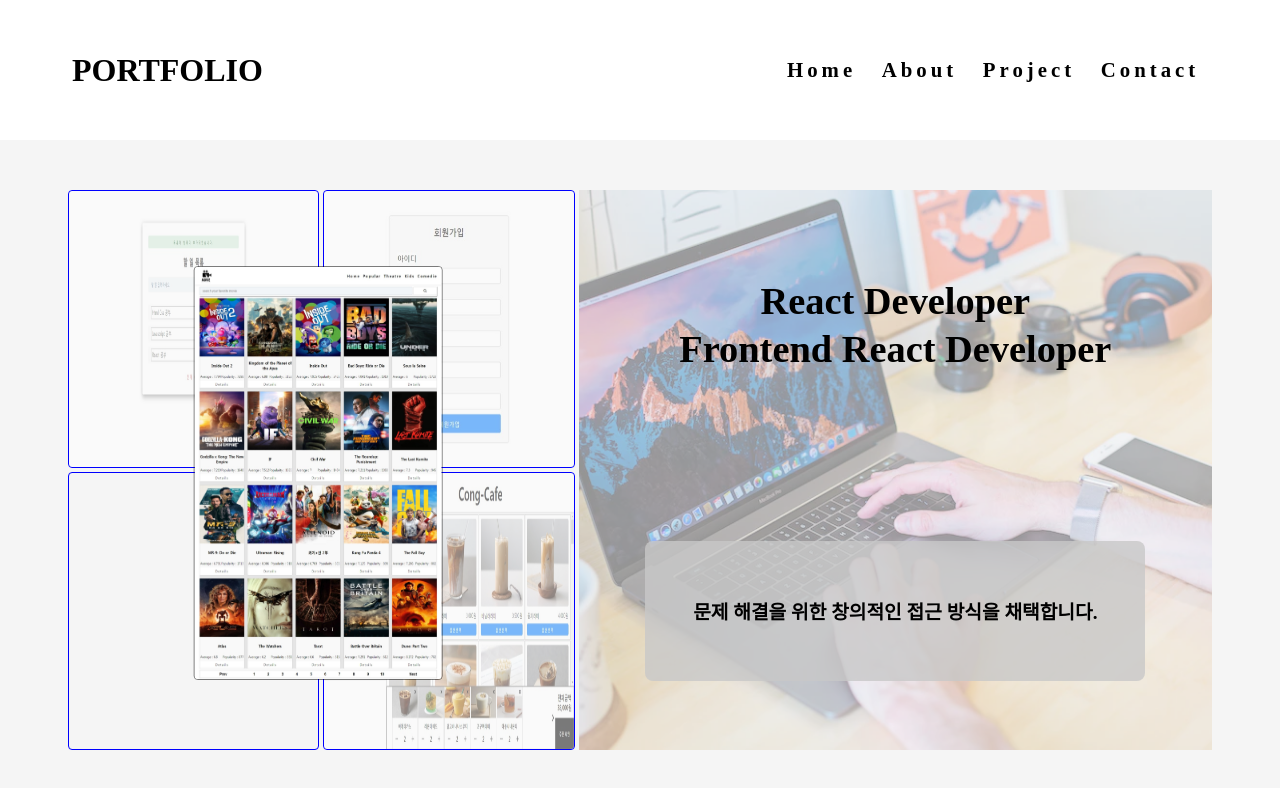
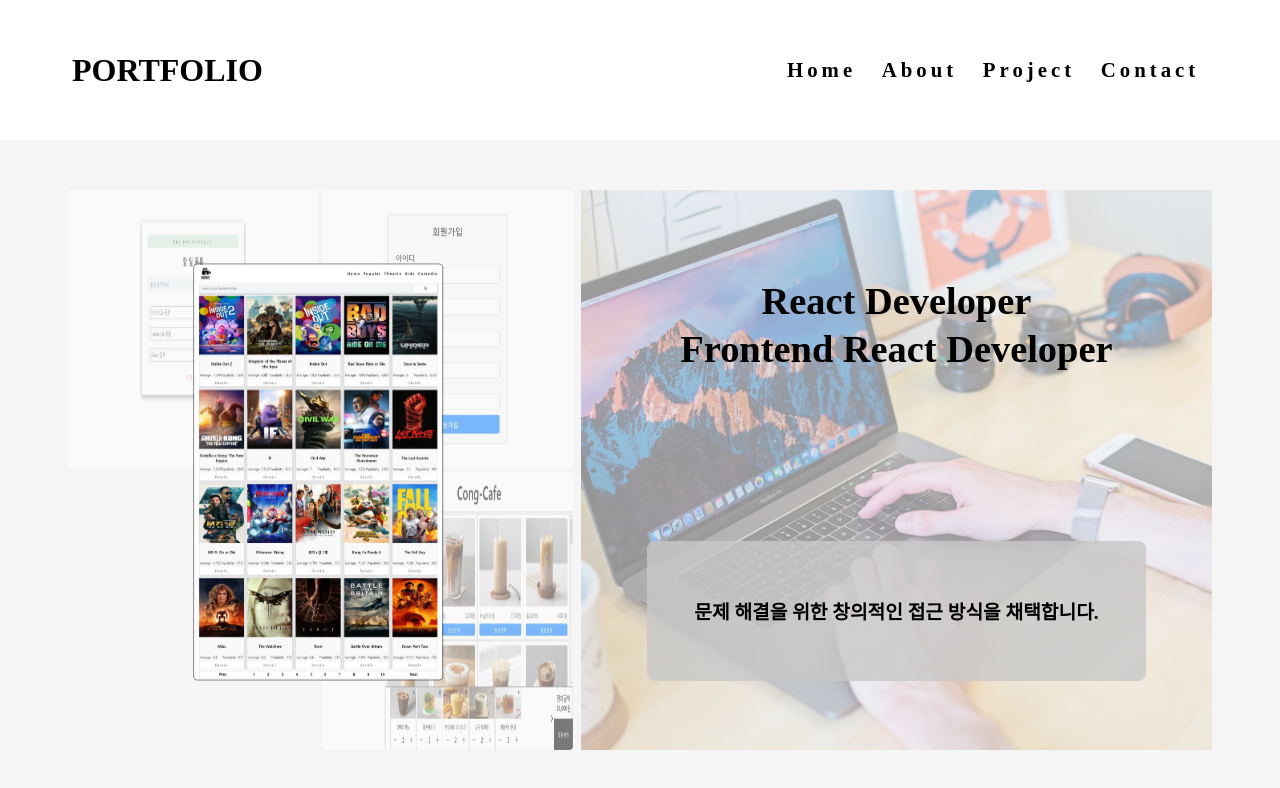
Before and after one commit to nonamehj/nonamehj.github.io, a React (Create React App) app in the folder homepage/: page / in a window 1280 px wide. Shown: the top 788 px of the page. Built offline with nearby package versions, Linux system fonts and the light colour scheme; the HTML template or start-up script is replaced by a standard one.

Commit message:
전체적으로 css 조금 수정

```diff
--- a/homepage/public/index.html
+++ b/homepage/public/index.html
@@ -24,7 +24,7 @@
       work correctly both with client-side routing and a non-root public URL.
       Learn how to configure a non-root public URL by running `npm run build`.
     -->
-    <title>homepage</title>
+    <title>Portfolio</title>
   </head>
   <body>
     <noscript>You need to enable JavaScript to run this app.</noscript>
--- a/homepage/src/components/home/HomePageStyle.css
+++ b/homepage/src/components/home/HomePageStyle.css
@@ -90,9 +90,11 @@
     display: grid;
     grid-template-columns: 0.8fr 1fr;
     gap: 0.25rem;
+    gap: 0.5rem;
     padding: 0.25rem;
     width: 95vw;
     max-height: 80vh;
+    /* border: 1px solid red; */
   }
   .content {
     height: 100%;
@@ -101,6 +103,7 @@
     /**/
     max-height: 70vh;
     margin: auto;
+    /* border: 1px solid blue; */
   }
   .title-info {
     margin: 2.5rem;
--- a/homepage/src/components/home/ProjectsImgStyle.css
+++ b/homepage/src/components/home/ProjectsImgStyle.css
@@ -44,13 +44,12 @@
     gap: 0.25rem;
     width: 100%;
     height: 100%;
-    /**/
+    /*확인후 max-height수정하기*/
     max-height: 70vh;
     margin: auto;
-    /* border: 1px solid red; */
   }
   .projectImg-center {
     /* max-height: 50vh; */
-    border: 1px solid blue;
+    /* border: 1px solid blue; */
   }
 }
```
